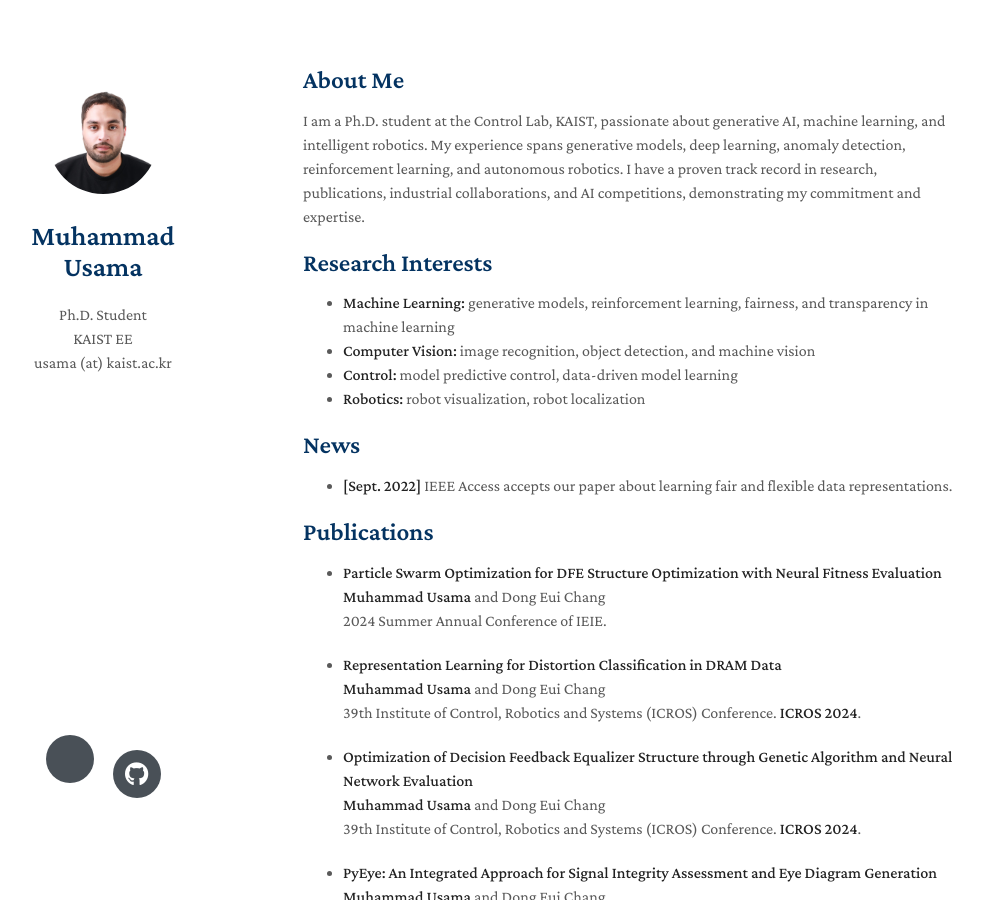
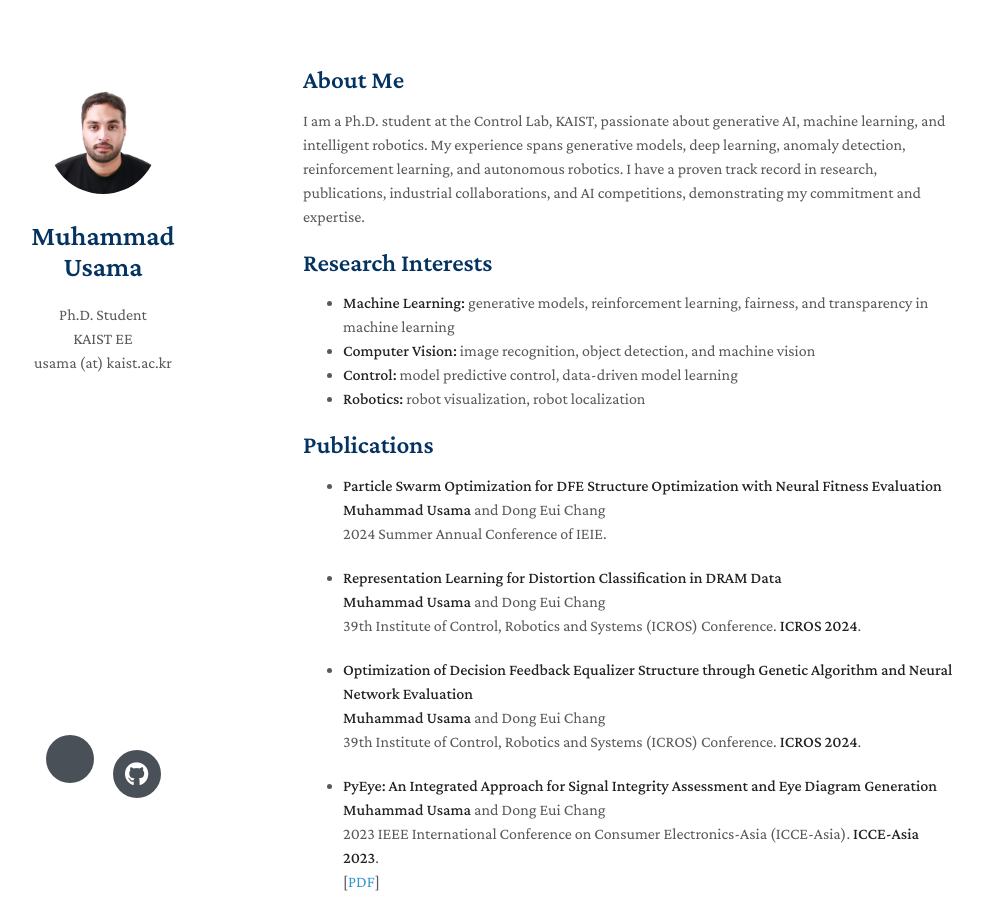
Before and after one commit to Usama1002/Usama1002.github.io, a Jekyll site: the page built from index.md, in a window 1280 px wide and 900 px high. Shown: the whole window, without its empty margins (167-1150 px from the left). Built offline with Jekyll 4.4.1, drawn with Linux system fonts in a browser that asks for light colours; nearby versions of some CDN libraries; a style sheet for code colours, icons or effects is not loaded; our own code applies the rules of GitHub Pages for plain Markdown files.

Commit message:
removed news section

```diff
--- a/index.md
+++ b/index.md
@@ -12,10 +12,6 @@ I am a Ph.D. student at the Control Lab, KAIST, passionate about generative AI,
 - **Computer Vision:** image recognition, object detection, and machine vision
 - **Control:** model predictive control, data-driven model learning
 - **Robotics:** robot visualization, robot localization
-
-## News
-
-- **[Sept. 2022]** IEEE Access accepts our paper about learning fair and flexible data representations.
 
 ## Publications
 
```
